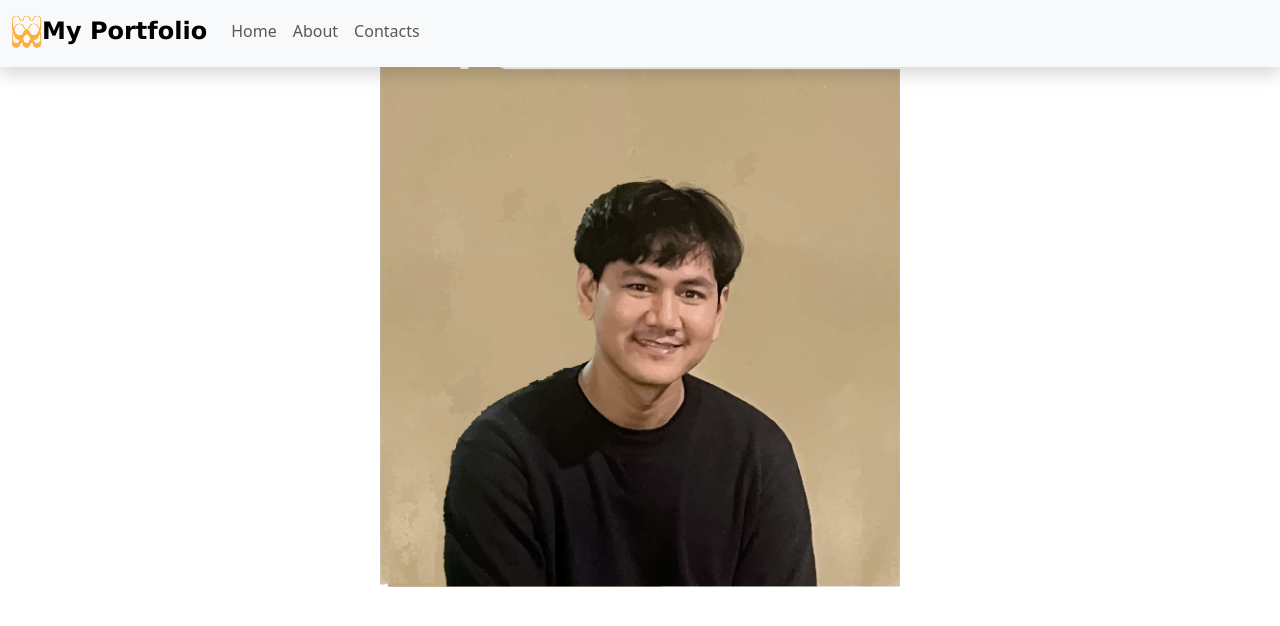
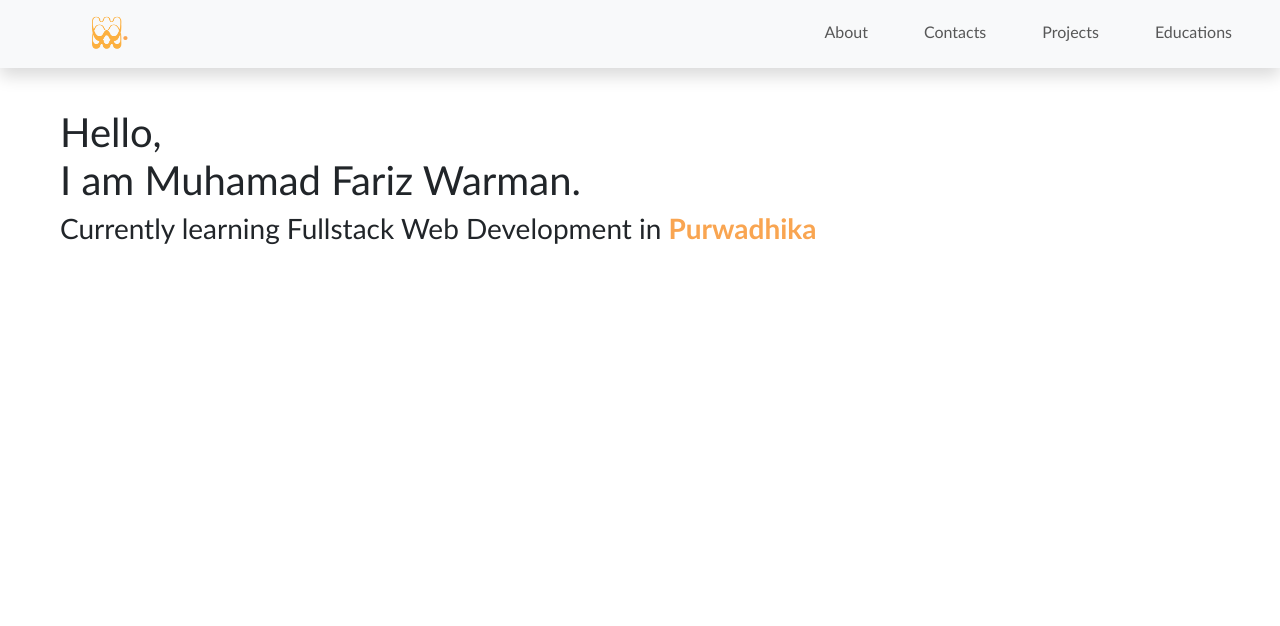
Before and after one commit to farizwrmn/Portfolio, a React (Vite) app: page / in a window 1280 px wide. Shown: the top 626 px of the page. Built offline with nearby package versions, Linux system fonts and the light colour scheme.

Commit message:
finalisasi navbar

```diff
--- a/src/App.css
+++ b/src/App.css
@@ -1,15 +1,30 @@
+/* Navbar */
 .navbar-nav .nav-item .nav-link:hover {
   color: black;
   background-color: #f9a551;
-  border-radius: 10%;
+  border-radius: 5%;
 }
+.navbar .nav-link {
+  text-align: center;
+  margin-right: 40px;
+  font-family: "Trebuchet MS";
+}
+
 .navbar-brand {
-  font-family: Verdana, Geneva, Tahoma, sans-serif;
+  margin-left: 80px;
 }
+.fw-bolder {
+  color: #f9a551;
+}
+/* Akhir Navbar */
+
 .about {
-  font-family: Impact, Haettenschweiler, "Arial Narrow Bold", sans-serif;
+  font-family: "Trebuchet MS";
   text-align: center;
 }
 .Home {
-  text-align: center;
+  padding: 60px;
+  font-family: "Trebuchet MS";
+  font-weight: bolder;
+  padding-top: 40px;
 }
--- a/src/App.tsx
+++ b/src/App.tsx
@@ -7,15 +7,11 @@ import "bootstrap/dist/css/bootstrap.css";
 import "bootstrap/dist/js/bootstrap.bundle.min.js";
 
 function App() {
-  let items = ["Home", "About", "Contacts"];
+  let items = ["About", "Contacts", "Projects", "Educations"];
   return (
     <>
       <div>
-        <NavBar
-          brandName="My Portfolio"
-          imageSrcPath={imagePath}
-          navItems={items}
-        />
+        <NavBar brandName="." imageSrcPath={imagePath} navItems={items} />
       </div>
       <Routes>
         <Route path="/" element={<Home />} />
--- a/src/components/NavBar.tsx
+++ b/src/components/NavBar.tsx
@@ -11,7 +11,7 @@ function NavBar({ brandName, imageSrcPath, navItems }: NavBarProps) {
   return (
     <nav className="navbar navbar-expand-md navbar-light bg-light shadow">
       <div className="container-fluid">
-        <a className="navbar-brand" href="#">
+        <a className="navbar-brand" href="/">
           <img
             src={imageSrcPath}
             width="30"
@@ -32,6 +32,7 @@ function NavBar({ brandName, imageSrcPath, navItems }: NavBarProps) {
         >
           <span className="navbar-toggler-icon" />
         </button>
+      </div>
       <div className="collapse navbar-collapse" id="navbarSupportedContent">
         <ul className="navbar-nav me-auto mb-2 mb-md-1">
           {navItems.map((items, index) => (
@@ -54,7 +55,6 @@ function NavBar({ brandName, imageSrcPath, navItems }: NavBarProps) {
           ))}
         </ul>
       </div>
-      </div>
     </nav>
   );
 }
--- a/src/index.tsx
+++ b/src/index.tsx
@@ -2,7 +2,14 @@ function Home() {
   return (
     <>
       <div className="Home">
-        <img src="/public/picture.png" alt="Profile" width={520} height={520} />
+        <h1>
+          Hello,
+          <br /> I am Muhamad Fariz Warman.
+        </h1>
+        <h3>
+          Currently learning Fullstack Web Development in{" "}
+          <span className="fw-bolder">Purwadhika</span>
+        </h3>
       </div>
     </>
   );
```
Lines whose indentation alone changed are shown as unchanged.
